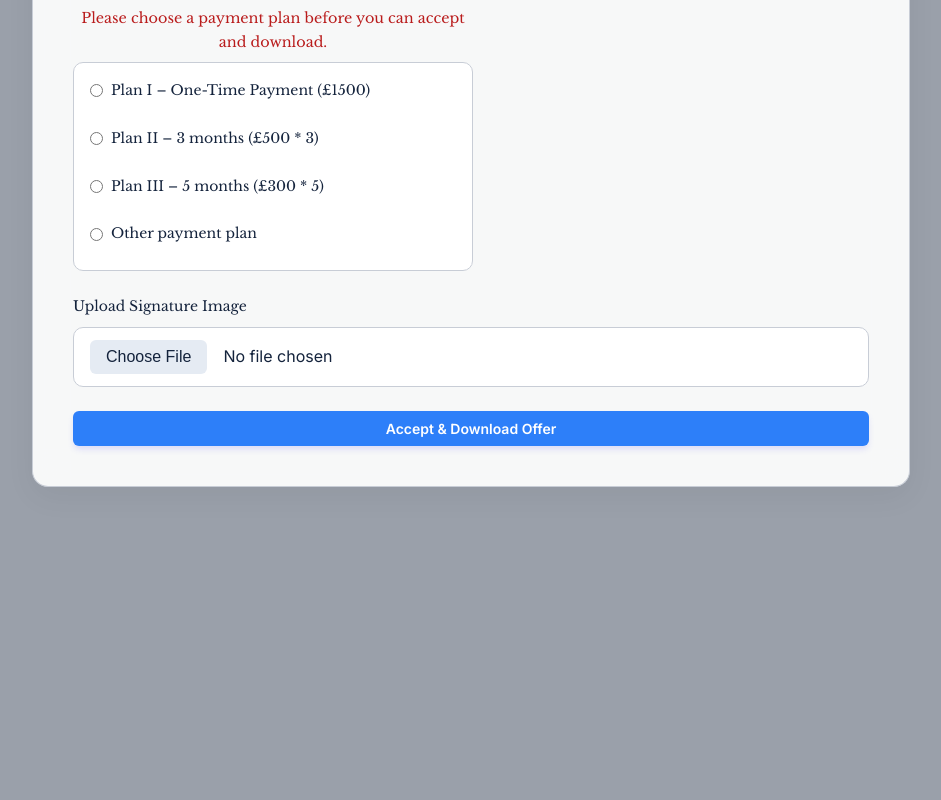
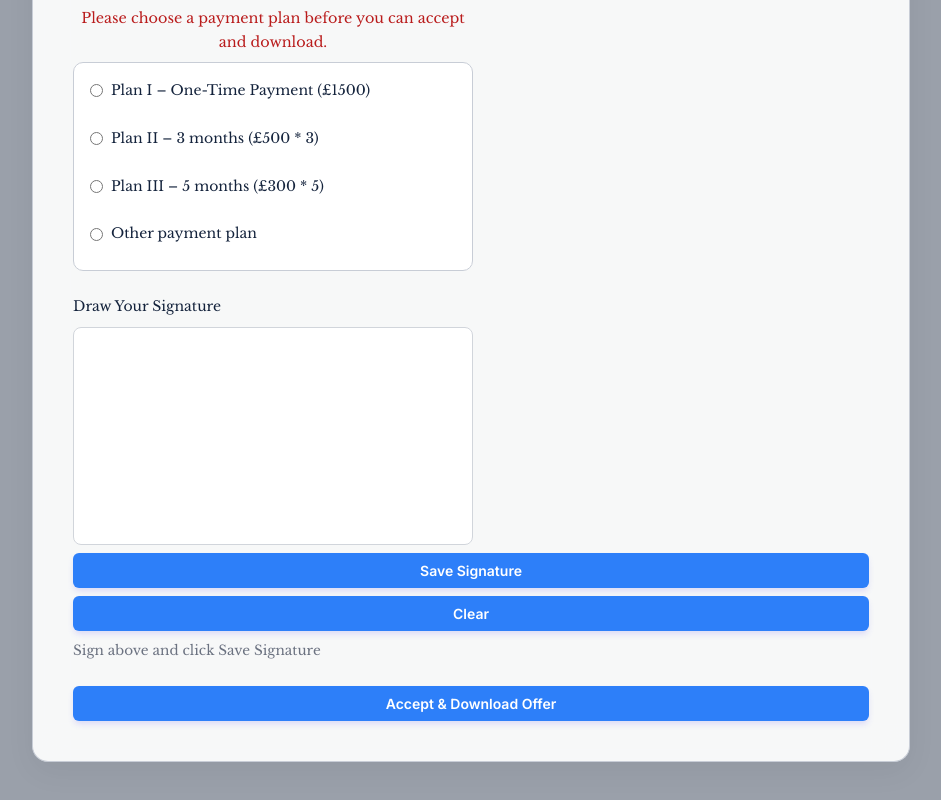
Before and after one commit to svz1/docuploader, a React (Vite) app: page /sign-offer in a window 1280 px wide. Shown: the part 853-1653 px from the top of the page, without its empty margins (169-1110 px from the left). Before the commit the page ends 1420 px from the top, so only its background shows below. Built offline with nearby package versions, Linux system fonts and the light colour scheme.

Commit message:
added signature pad

```diff
--- a/package.json
+++ b/package.json
@@ -15,7 +15,8 @@
     "jspdf": "^4.2.1",
     "react": "^19.2.4",
     "react-dom": "^19.2.4",
-    "react-router-dom": "^7.13.1"
+    "react-router-dom": "^7.13.1",
+    "signature_pad": "^4.0.0"
   },
   "devDependencies": {
     "@eslint/js": "^9.39.4",
--- a/src/signOffer.tsx
+++ b/src/signOffer.tsx
@@ -1,4 +1,5 @@
-import { useState, useEffect } from "react";
+import { useState, useEffect, useRef } from "react";
+import SignaturePad from "signature_pad";
 import { doc, getDoc, updateDoc } from "firebase/firestore";
 import { db } from "./firebase";
 import { useNavigate } from "react-router-dom";
@@ -16,6 +17,9 @@ function SignOffer() {
   const [isGenerating, setIsGenerating] = useState(false);
   const [progressText, setProgressText] = useState("");
   const [paymentPlan, setPaymentPlan] = useState("");
+  const [signatureError, setSignatureError] = useState<string | null>(null);
+  const canvasRef = useRef<HTMLCanvasElement | null>(null);
+  const signaturePadRef = useRef<SignaturePad | null>(null);
   const [otherPlanName, setOtherPlanName] = useState("");
   const [otherInitialPayment, setOtherInitialPayment] = useState("");
   const [otherSecondInstallment, setOtherSecondInstallment] = useState("");
@@ -39,15 +43,62 @@ function SignOffer() {
     loadStudent();
   }, [studentId]);
 
-  const handleSignatureUpload = (e: React.ChangeEvent<HTMLInputElement>) => {
-    const file = e.target.files?.[0];
-    if (file) {
-      const reader = new FileReader();
-      reader.onloadend = () => {
-        setSignatureDataUrl(reader.result as string);
-      };
-      reader.readAsDataURL(file);
+  useEffect(() => {
+    const canvas = canvasRef.current;
+    if (!canvas) return;
+
+    const signaturePad = new SignaturePad(canvas, {
+      backgroundColor: "rgba(255,255,255,0)",
+      penColor: "#000",
+      minWidth: 1,
+      maxWidth: 2.5,
+    });
+
+    // You can save the drawn signature on-demand using "Save Signature" button.
+
+    signaturePadRef.current = signaturePad;
+
+    const resizeCanvas = () => {
+      const ratio = Math.max(window.devicePixelRatio || 1, 1);
+      const width = canvas.offsetWidth;
+      const height = canvas.offsetHeight;
+      canvas.width = width * ratio;
+      canvas.height = height * ratio;
+      const ctx = canvas.getContext("2d");
+      if (ctx) {
+        ctx.scale(ratio, ratio);
+      }
+      signaturePad.clear();
+      if (signatureDataUrl) {
+        signaturePad.fromDataURL(signatureDataUrl);
+      }
+    };
+
+    window.addEventListener("resize", resizeCanvas);
+    resizeCanvas();
+
+    return () => {
+      window.removeEventListener("resize", resizeCanvas);
+      signaturePad.clear();
+      signaturePadRef.current = null;
+    };
+
+  }, []);
+
+  const clearSignature = () => {
+    signaturePadRef.current?.clear();
+    setSignatureDataUrl(null);
+    setSignatureError(null);
+  };
+
+  const saveSignature = () => {
+    const pad = signaturePadRef.current;
+    if (!pad || pad.isEmpty()) {
+      setSignatureError("Please sign in the box before accepting.");
+      return;
     }
+    setSignatureDataUrl(pad.toDataURL("image/png"));
+    setSignatureError(null);
   };
 
   const generatePDF = async () => {
@@ -106,7 +157,7 @@ if (!studentId) return;
         return;
       }
       if (!signatureDataUrl) {
-        alert("Please upload your signature before accepting.");
+        alert("Please sign in the canvas area before accepting.");
         return;
       }
 
@@ -285,12 +336,25 @@ if (!studentId) return;
         </div>
 
         <div className="form-group sign-offer-upload">
-          <label className="sign-offer-label">Upload Signature Image</label>
-          <input
-            type="file"
-            accept="image/*"
-            onChange={handleSignatureUpload}
-          />
+          <label className="sign-offer-label">Draw Your Signature</label>
+          <div style={{ border: '1px solid #d1d5db', borderRadius: '8px', padding: '0.25rem', background: '#fff', maxWidth: '400px' }}>
+            <canvas
+              ref={canvasRef}
+              style={{ width: '100%', height: '200px', touchAction: 'none', cursor: 'crosshair', borderRadius: '6px' }}
+            />
+          </div>
+          {signatureError && <div style={{ color: '#b91c1c', marginTop: '0.35rem' }}>{signatureError}</div>}
+          <div style={{ marginTop: '0.5rem', display: 'flex', flexWrap: 'wrap', gap: '0.5rem' }}>
+            <button type="button" onClick={() => { saveSignature(); }} className="sign-offer-btn" style={{ minWidth: '120px' }}>
+              Save Signature
+            </button>
+            <button type="button" onClick={clearSignature} className="sign-offer-btn" style={{ minWidth: '120px' }}>
+              Clear
+            </button>
+            <span style={{ alignSelf: 'center', color: '#6b7280', fontSize: '0.85rem' }}>
+              {signatureDataUrl ? 'Signature captured ✓' : 'Sign above and click Save Signature'}
+            </span>
+          </div>
         </div>
         <button type="submit" disabled={isGenerating} className={`sign-offer-btn ${isGenerating ? 'sign-offer-btn-generating' : ''}`}>
           {isGenerating ? "Generating Document..." : "Accept & Download Offer"}
```
Also changed, not shown: 1 other file (tests, documents, lock files or other folders).
